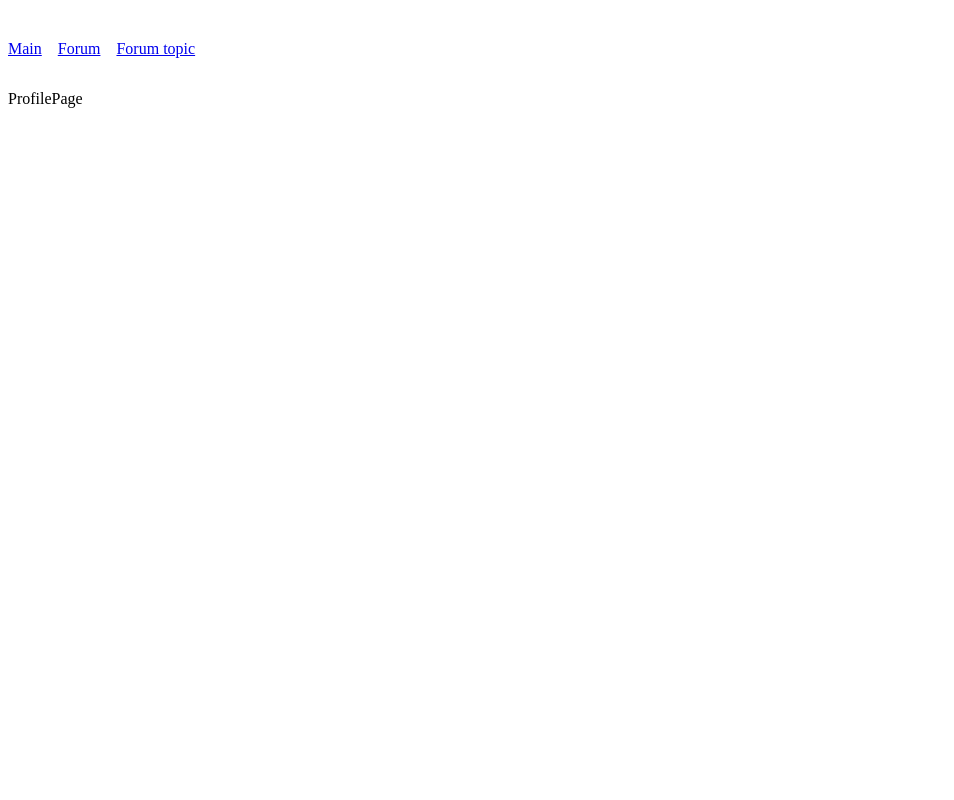
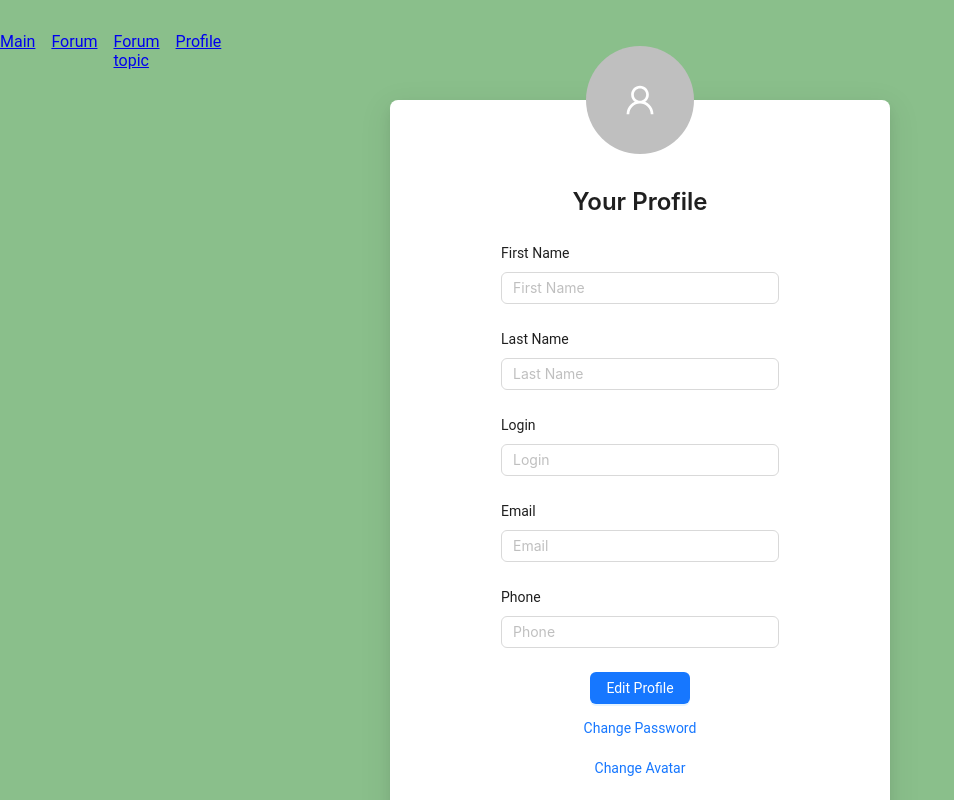
Before and after one commit to DinaEll/waika_project, a React (Vite) app in the folder packages/client/: page /profile in a window 1280 px wide. Shown: the whole page, without its empty margins (0-954 px from the left). Built offline with nearby package versions, Linux system fonts and the light colour scheme.

Commit message:
WAI-22: верстка формы профиля

```diff
--- a/packages/client/package.json
+++ b/packages/client/package.json
@@ -11,6 +11,7 @@
     "test": "jest ./"
   },
   "dependencies": {
+    "@ant-design/icons": "^5.4.0",
     "antd": "5.20.2",
     "dotenv": "^16.0.2",
     "eslint-config-prettier": "^8.5.0",
--- /dev/null
+++ b/packages/client/src/app/assets/themes/colors.scss
@@ -0,0 +1,8 @@
+:root {
+    --primary-green: #8abf8b;
+    --primary-white: #fff;
+    --gray-color: #BFBFBF;
+
+    --character-title-85: rgba(0, 0, 0, 0.85);
+    --character-disabled-placeholder-25: rgba(0, 0, 0, 0.25);
+}
--- /dev/null
+++ b/packages/client/src/app/assets/themes/styles.scss
@@ -0,0 +1,10 @@
+* {
+    margin: 0;
+    padding: 0;
+    font-weight: 400;
+    font-family: Roboto, 'Helvetica Neue', sans-serif;
+
+    &:focus {
+        outline: none;
+    }
+}
--- a/packages/client/src/app/providers/router/model/router.tsx
+++ b/packages/client/src/app/providers/router/model/router.tsx
@@ -1,7 +1,6 @@
 import { MainPage } from '@/pages/MainPage'
 import { createBrowserRouter } from 'react-router-dom'
 import { getPageUrl } from '@/shared/config/router/routerConfig'
-import { Layout } from '@/widgets/Layout'
 import { ForumPage } from '@/pages/ForumPage'
 import { ForumTopicPage } from '@/pages/ForumTopicPage'
 import { GamePage } from '@/pages/GamePage'
@@ -12,6 +11,7 @@ import { LoginPage } from '@/pages/LoginPage'
 import { ProfilePage } from '@/pages/ProfilePage'
 import { RegistrationPage } from '@/pages/RegistrationPage'
 import { NotFoundPage } from '@/pages/NotFoundPage'
+import { Layout } from '@/widgets/Layout'
 
 export const router = createBrowserRouter([
   {
--- a/packages/client/src/main.tsx
+++ b/packages/client/src/main.tsx
@@ -1,6 +1,8 @@
 import React from 'react'
 import ReactDOM from 'react-dom/client'
 import App from './app/App'
+import '@/app/assets/themes/colors.scss'
+import '@/app/assets/themes/styles.scss'
 
 ReactDOM.createRoot(document.getElementById('root') as HTMLElement).render(
   <React.StrictMode>
--- a/packages/client/src/pages/ProfilePage/ui/ProfilePage.module.scss
+++ b/packages/client/src/pages/ProfilePage/ui/ProfilePage.module.scss
@@ -0,0 +1,26 @@
+.profileModal {
+    position: relative;
+    padding: 86px 111px 32px !important;
+
+    h3 {
+        text-align: center;
+        margin-bottom: 24px;
+    }
+}
+
+.profileModalActions {
+    display: flex;
+    flex-direction: column;
+    align-items: center;
+}
+
+.profileModalButton {
+    margin-bottom: 8px;
+}
+
+.profileAvatar {
+    position: absolute;
+    top: -54px;
+    left: calc(50% - 54px);
+    background-color: var(--gray-color);
+}
--- a/packages/client/src/pages/ProfilePage/ui/ProfilePage.tsx
+++ b/packages/client/src/pages/ProfilePage/ui/ProfilePage.tsx
@@ -1,9 +1,77 @@
+import { Button, Form, Input, Avatar } from 'antd'
+import { ModalComponent } from '@/widgets/ModalComponent'
+import React from 'react'
+import Title from 'antd/lib/typography/Title'
 import cls from './ProfilePage.module.scss'
+import { UserOutlined } from '@ant-design/icons'
 
-interface ProfilePageProps {
-  test?: string
+export const ProfilePage = () => {
+  return (
+    <ModalComponent
+      open={true}
+      mask={false}
+      closeIcon={null}
+      footer={null}
+      width={500}
+      classNames={{
+        content: cls.profileModal,
+      }}>
+      <Avatar
+        className={cls.profileAvatar}
+        size={108}
+        icon={<UserOutlined style={{ fontSize: '32px' }} />}
+      />
+      <Title level={3}>Your Profile</Title>
+      <Form layout="vertical">
+        <Form.Item
+          name="first_name"
+          label="First Name"
+          layout="vertical"
+          labelCol={{ span: 86 }}>
+          <Input
+            id="first_name"
+            type="text"
+            placeholder="First Name"
+            required
+          />
+        </Form.Item>
+
+        <Form.Item name="second_name" label="Last Name" layout="vertical">
+          <Input
+            id="second_name"
+            type="text"
+            placeholder="Last Name"
+            required
+          />
+        </Form.Item>
+
+        <Form.Item name="login" label="Login" layout="vertical">
+          <Input id="login" type="text" placeholder="Login" required />
+        </Form.Item>
+
+        <Form.Item name="email" label="Email" layout="vertical">
+          <Input id="email" type="email" placeholder="Email" required />
+        </Form.Item>
+
+        <Form.Item name="phone" label="Phone" layout="vertical">
+          <Input id="phone" type="tel" placeholder="Phone" required />
+        </Form.Item>
+        <div className={cls.profileModalActions}>
+          <Form.Item className={cls.profileModalButton}>
+            <Button type="primary" htmlType="submit">
+              Edit Profile
+            </Button>
+          </Form.Item>
+
+          <Form.Item className={cls.profileModalButton}>
+            <Button type="link">Change Password</Button>
+          </Form.Item>
+
+          <Form.Item className={cls.profileModalButton}>
+            <Button type="link">Change Avatar</Button>
+          </Form.Item>
+        </div>
+      </Form>
+    </ModalComponent>
+  )
 }
-
-export const ProfilePage = (props: ProfilePageProps) => {
-  return <div className={cls.ProfilePage}>ProfilePage</div>
-}
--- a/packages/client/src/widgets/Layout/ui/Layout.module.scss
+++ b/packages/client/src/widgets/Layout/ui/Layout.module.scss
@@ -1,3 +1,9 @@
+.layout {
+    width: 100vw;
+    height: 100vh;
+    background-color: var(--primary-green);
+}
+
 .navbar {
     width: 200px;
     padding: 2rem 0;
--- a/packages/client/src/widgets/Layout/ui/Layout.tsx
+++ b/packages/client/src/widgets/Layout/ui/Layout.tsx
@@ -1,19 +1,19 @@
-import { Outlet, NavLink } from 'react-router-dom'
 import { Suspense } from 'react'
 import cls from './Layout.module.scss'
 import classNames from 'classnames'
+import { NavLink, Outlet } from 'react-router-dom'
 import { getPageUrl } from '@/shared/config/router/routerConfig'
 
 export const Layout = () => {
   return (
-    <div>
-      {/* nav не нужен, это для тестов */}
+    <div className={cls.layout}>
       <nav className={classNames(cls.navbar)}>
         <NavLink to={getPageUrl('main')}>Main</NavLink>
         <NavLink to={getPageUrl('forum')}>Forum</NavLink>
         <NavLink to={getPageUrl('forum-topic', { topicId: 'some-topic-name' })}>
           Forum topic
         </NavLink>
+        <NavLink to={getPageUrl('profile')}>Profile</NavLink>
       </nav>
 
       <main>
--- /dev/null
+++ b/packages/client/src/widgets/ModalComponent/index.ts
@@ -0,0 +1 @@
+export { ModalComponent } from './ui/ModalComponent'
--- /dev/null
+++ b/packages/client/src/widgets/ModalComponent/ui/ModalComponent.tsx
@@ -0,0 +1,19 @@
+import { Modal, ModalProps } from 'antd'
+import { ReactNode } from 'react'
+import cls from './ModalComponent.modal.scss'
+
+interface ModalPropsType {
+  children?: ReactNode
+  withoutBackground?: boolean
+}
+
+export const ModalComponent = ({
+  children,
+  ...props
+}: ModalPropsType & ModalProps) => {
+  return (
+    <Modal className={cls.modalComponent} {...props}>
+      {children}
+    </Modal>
+  )
+}
```
Also changed, not shown: packages/client/src/widgets/ModalComponent/ui/ModalComponent.modal.scss (added), 1 other file (tests, documents, lock files or other folders).
